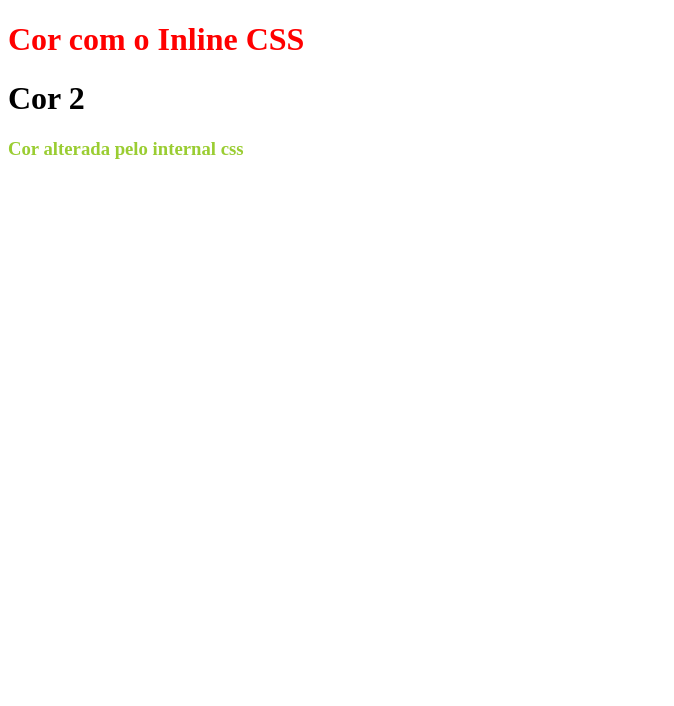
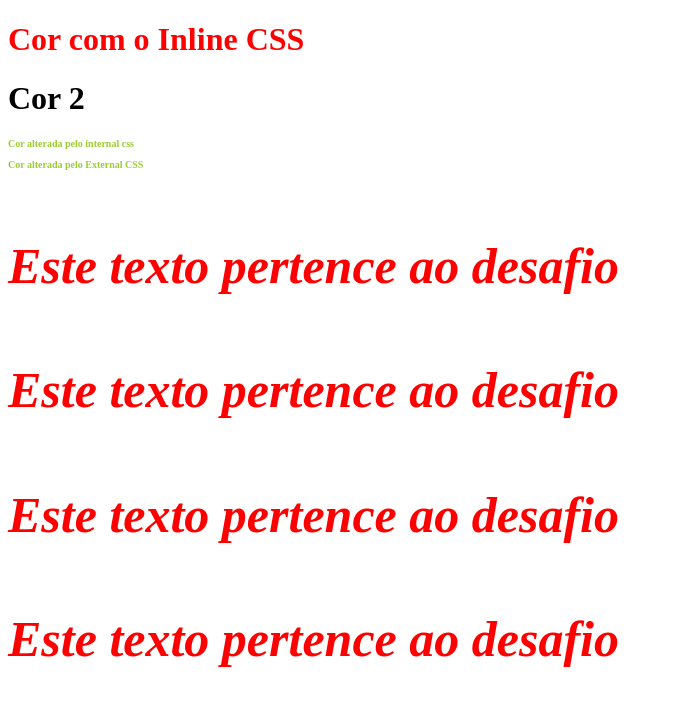
Before and after one commit to mathraphael/curso_html_css_completo2, a plain HTML site: page 4_CSS/index.html in a window 1280 px wide. Shown: the whole page, without its empty margins (0-674 px from the left). Drawn offline with Linux system fonts and the light colour scheme.

Commit message:
[NOVO] #0 - Desafio CSS

```diff
--- /dev/null
+++ b/4_CSS/css/styles.css
@@ -0,0 +1,5 @@
+h3{
+    color: green;
+    font-size: 10px;
+
+}
--- /dev/null
+++ b/4_CSS/css/titles.css
@@ -0,0 +1,6 @@
+h4{
+    color: red;
+    font-style: italic;
+    font-size: 50px;
+
+}
--- a/4_CSS/index.html
+++ b/4_CSS/index.html
@@ -5,6 +5,8 @@
     <meta http-equiv="X-UA-Compatible" content="IE=edge">
     <meta name="viewport" content="width=device-width, initial-scale=1.0">
     <title>CSS</title>
+    <link rel="stylesheet" href="css/styles.css"/>
+    <link rel="stylesheet" href="css/titles.css">
     <!--INTERNAL CSS-->
     <style>
     h3
@@ -23,5 +25,16 @@
 
     <h3>Cor alterada pelo internal css</h3>
 
+
+    <!-- EXTERNAL CSS-->
+
+    <h3>Cor alterada pelo External CSS</h3>
+
+
+    <h4>Este texto pertence ao desafio</h4>
+    <h4>Este texto pertence ao desafio</h4>
+    <h4>Este texto pertence ao desafio</h4>
+    <h4>Este texto pertence ao desafio</h4>
+
 </body>
 </html>
```
